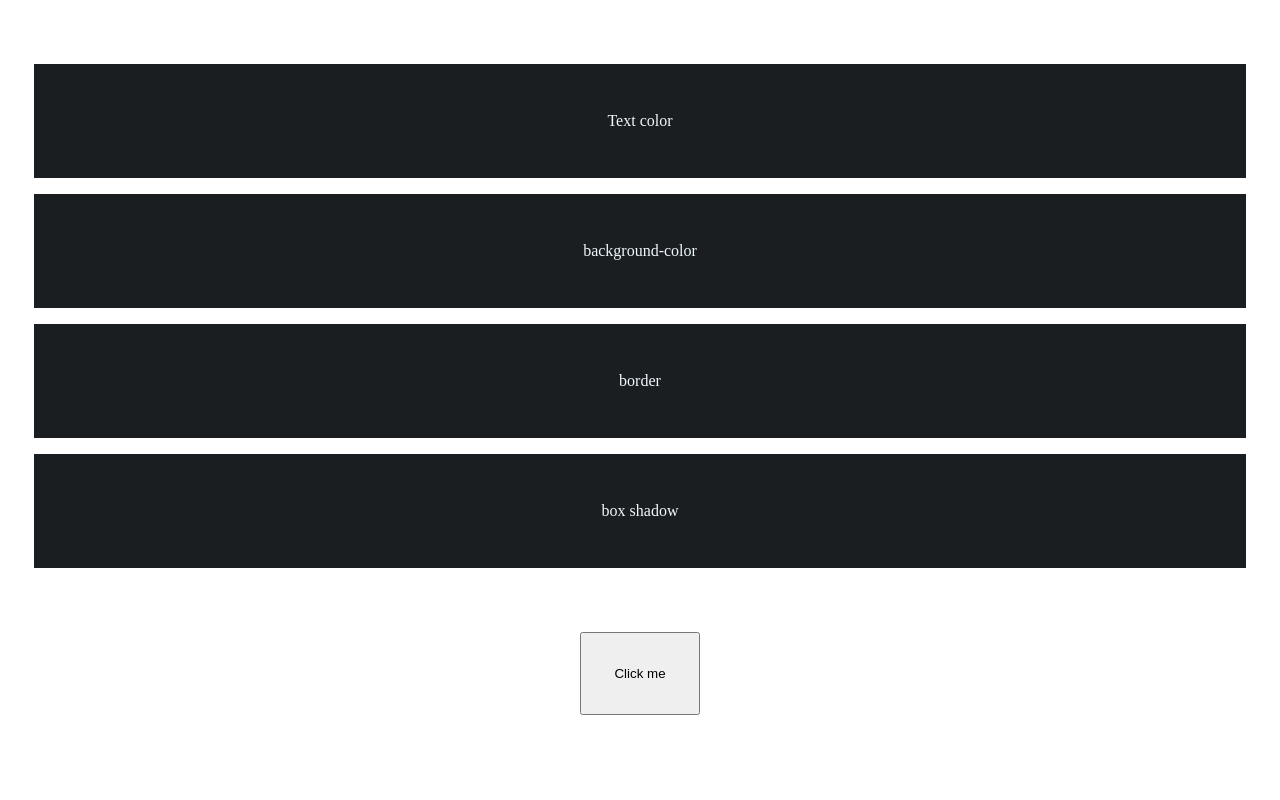
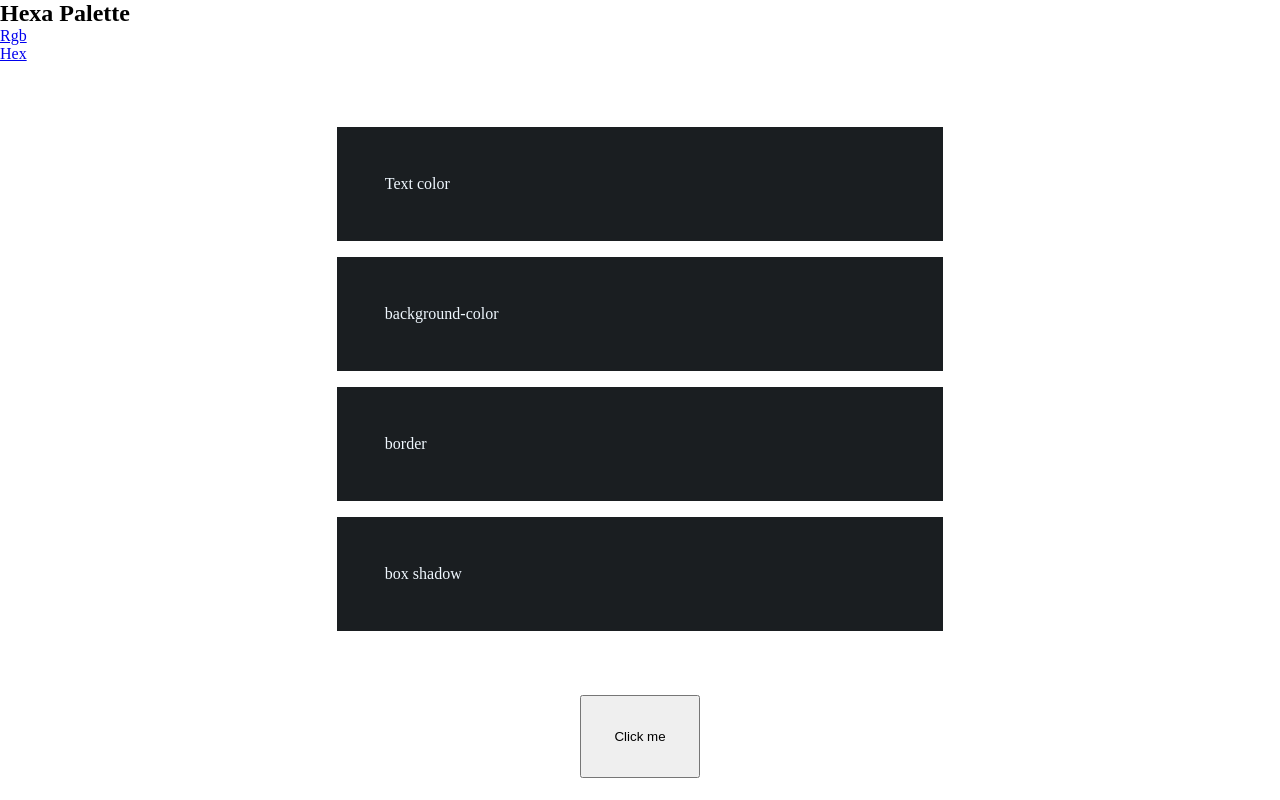
Before and after one commit to Joycey83/Hexa-Palette, a plain HTML site: page rgb.html in a window 1280 px wide. Drawn offline with Linux system fonts and the light colour scheme; a web font is replaced by a local one.

Commit message:
Add navigation links to both html files

```diff
--- a/assets/css/styles.css
+++ b/assets/css/styles.css
@@ -40,13 +40,14 @@ Global Styles
 
 .styles-container {
   display: grid;
-  grid-template-columns: repeat(1, 1fr);
+  grid-template-columns: 1fr;
   gap: 1rem;
   margin: 4rem 2.1rem;
 }
 
 .styles-container div {
-  text-align: center;
+  margin: 0 auto;
+  width: 50%;
   padding: 3rem;
   background-color: #1a1e21;
   color: aliceblue;
--- a/rgb.html
+++ b/rgb.html
@@ -17,7 +17,15 @@
   </head>
   <body>
     <header>
-      <nav></nav>
+      <nav>
+        <div class="nav-center">
+          <h1>Hexa Palette</h1>
+          <ul class="nav-links">
+            <li><a href="rgb.html">Rgb</a></li>
+            <li><a href="hex.html">Hex</a></li>
+          </ul>
+        </div>
+      </nav>
     </header>
     <main>
       <div class="styles-container">
```
